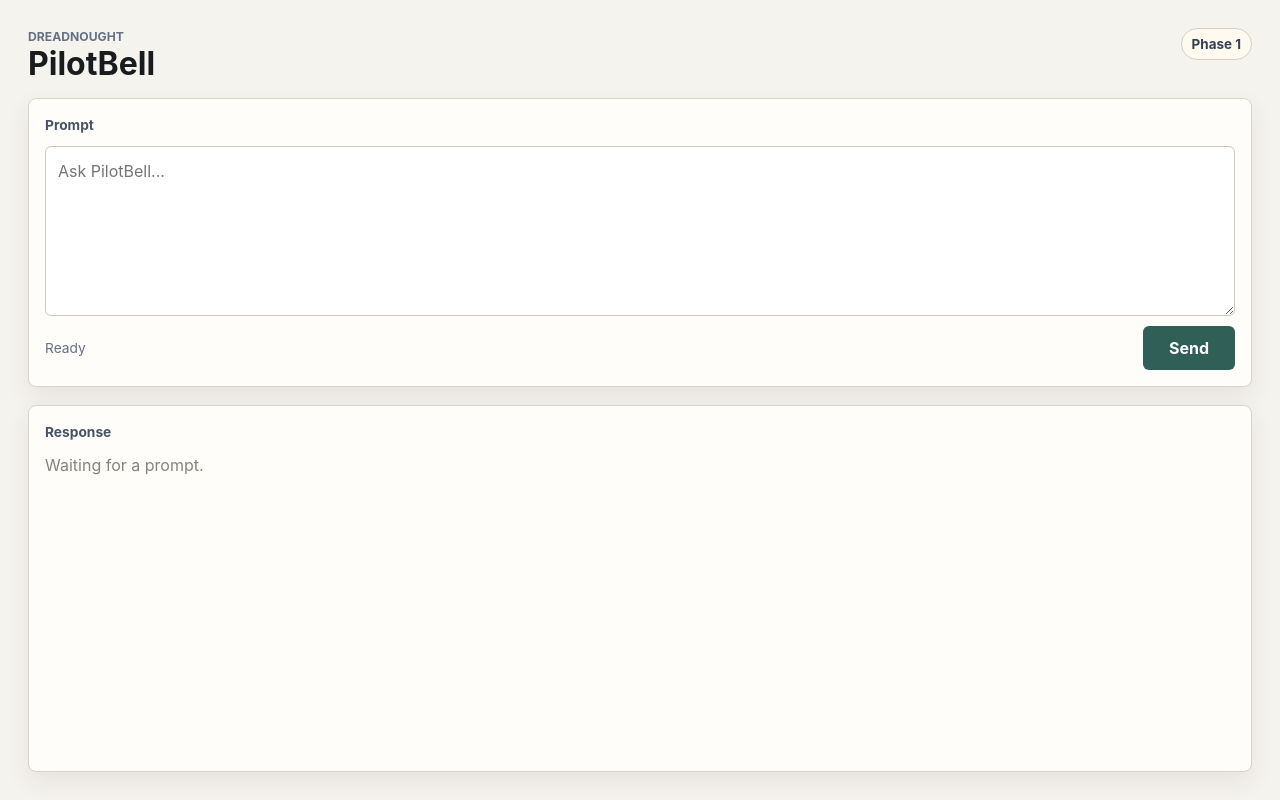
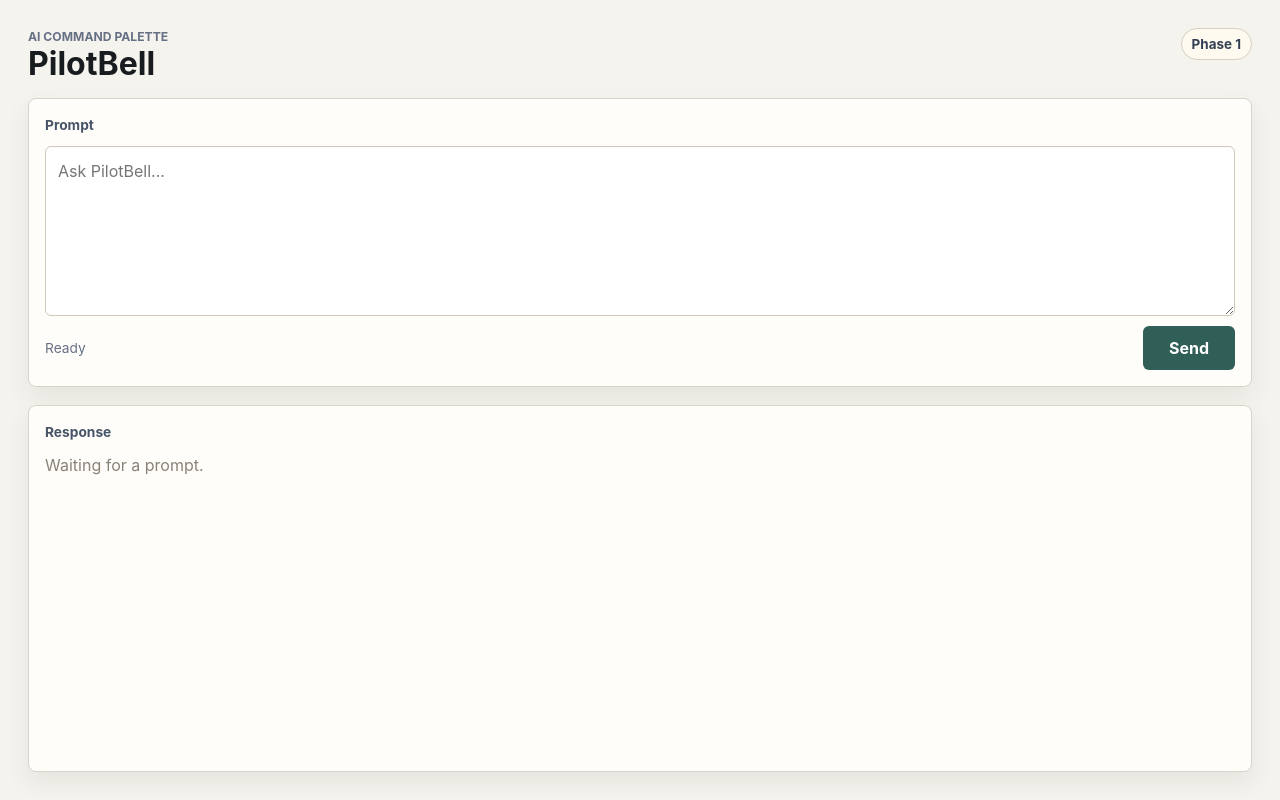
Before and after one commit to 4i7/PilotBell, a React (Vite) app: page / in a window 1280 px wide. Built offline with nearby package versions, Linux system fonts and the light colour scheme.

Commit message:
Initial PilotBell Tauri MVP

```diff
--- a/src-tauri/tauri.conf.json
+++ b/src-tauri/tauri.conf.json
@@ -2,7 +2,7 @@
   "$schema": "https://schema.tauri.app/config/2",
   "productName": "PilotBell",
   "version": "0.1.0",
-  "identifier": "com.dreadnought.pilotbell",
+  "identifier": "io.github.fouri7.pilotbell",
   "build": {
     "beforeDevCommand": "npm run dev",
     "devUrl": "http://localhost:1420",
--- a/src/App.tsx
+++ b/src/App.tsx
@@ -33,7 +33,7 @@ function App() {
     <main className="shell">
       <header className="topbar">
         <div>
-          <p className="eyebrow">Dreadnought</p>
+          <p className="eyebrow">AI Command Palette</p>
           <h1>PilotBell</h1>
         </div>
         <span className="phase">Phase 1</span>
```
Also changed, not shown: 2 other files (tests, documents, lock files or other folders).
